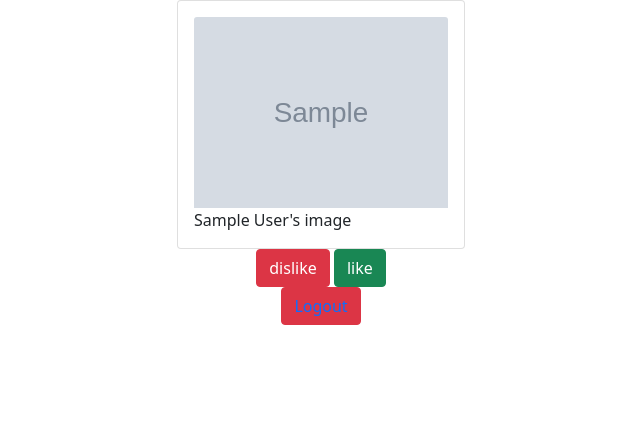
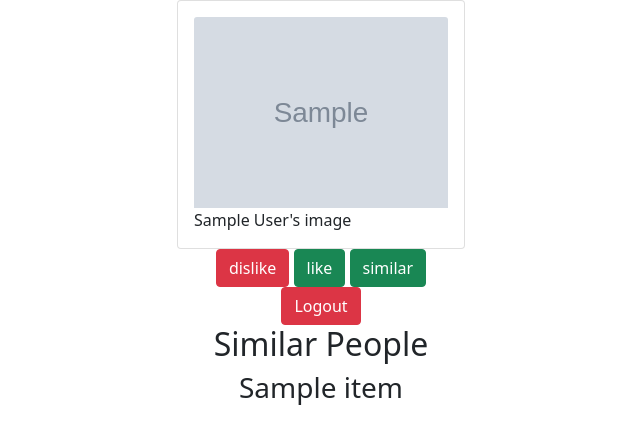
Before and after one commit to EdwinRivera04/-cssi-project-copy, a Flask app: template app/templates/index.html in a window 1280 px wide. Shown: the top 444 px of the page, without its empty margins (319-959 px from the left). Run offline with Flask 2, Linux system fonts and the light colour scheme; the template is opened without the code that fills it: most values are stand-ins (such as "Sample title", 1, 10 or a date in 2020); grey boxes marked "Sample" are stand-in pictures.

Commit message:
swiping and similarity working

```diff
--- a/app/main.py
+++ b/app/main.py
@@ -1,3 +1,5 @@
+from token import COMMENT
+from xml.etree.ElementTree import Comment
 from bson import ObjectId
 import requests
 import email
@@ -108,6 +110,7 @@ def logged_in():
 @app.route('/index',methods=['POST','GET'])
 def swipe():
     if "email" in session:
+        data = callAPI()
         if request.method == 'POST' and request.form.get('like') == 'like':
             data = callAPI()
             imgsrc = data["download_url"]
@@ -130,6 +133,21 @@ def swipe():
             records.update_one(filter, newvalues)
 
             return render_template('index.html', email=email,imgsrc=imgsrc,author=author)
+        elif request.method== 'POST' and request.form.get('similar') == 'similar':
+            email = session["email"]
+            user_data = records.find_one({"email": email})
+            num_count = user_data['liked_count']
+            similar_users = records.find( {"liked_count":{"$gt":num_count}},{"email":1,"_id":0})
+           # Iterates through users with number greater than theirs and then adds to array
+            similar_array = []
+            for x in similar_users:
+                for y in x.keys():
+                    similar_array.append(x[y])
+            imgsrc = data["download_url"]
+            author = data["author"]
+            return render_template('index.html', email=email,imgsrc=imgsrc,author=author,similar_array=similar_array)
+
+
         else:
             data = callAPI()
             imgsrc = data["download_url"]
--- a/app/templates/index.html
+++ b/app/templates/index.html
@@ -27,12 +27,24 @@
             <form method="post" action="/index">
                 <input class="btn btn-danger" type="submit" value="dislike" name="dislike"/>
                 <input class="btn btn-success" type="submit" value="like" name="like" />
+                <input class="btn btn-success" type="submit" value="similar" name="similar" />
             </form>
         </div>
 
 
         <div class="container text-center justify-content-between">
-            <button type="button" class="btn btn-danger"><a href ="logout" style="text-decoration: none">Logout</a></button>
+            <button type="button" class="btn btn-danger"><a href ="logout" style="color: white; text-decoration: none">Logout</a></button>
         </div>
+
+
+        <div class="container text-center">
+            <h2>Similar People</h1>
+            </div>
+
+        {% for item in similar_array %}
+        <div class="containter text-center">
+        <h3>{{item}}</h3>
+        </div>
+        {% endfor %}
     </body>
 </html>
```
